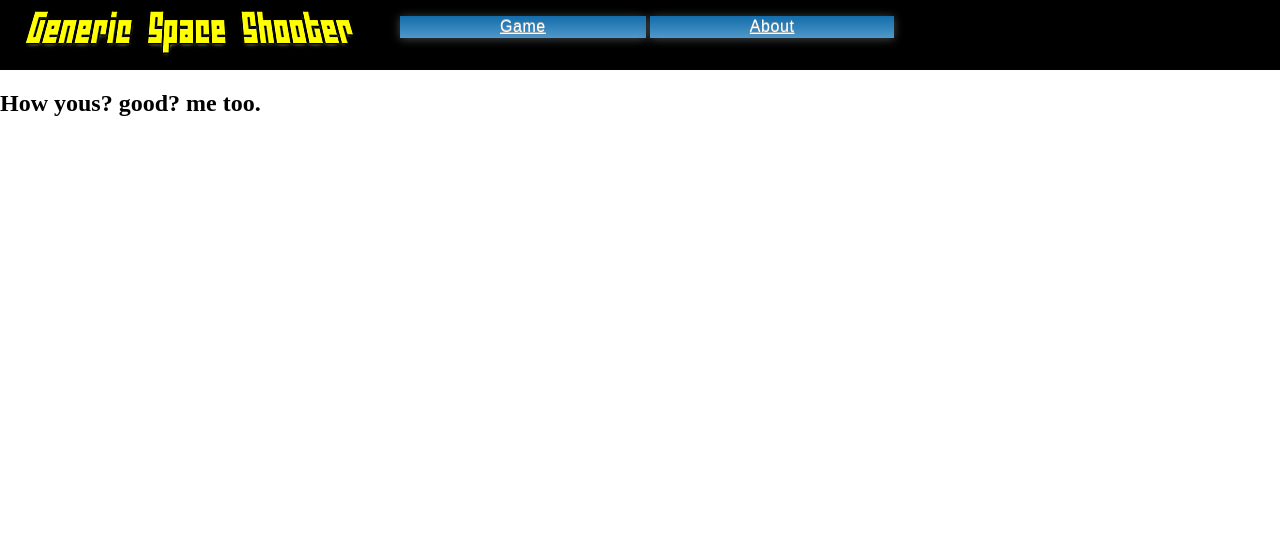
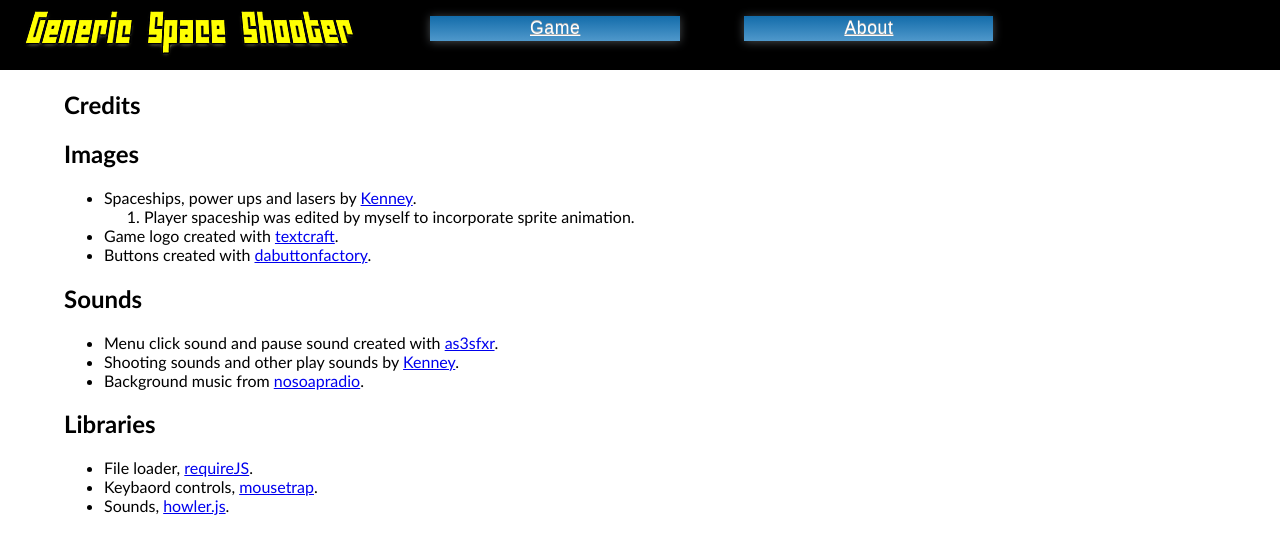
Before and after one commit to Jafnee/Generic-Space-Shooter, a plain HTML site: page about.html in a window 1280 px wide. Drawn offline with Linux system fonts and the light colour scheme.

Commit message:
Added credits to the about page

```diff
--- a/about.html
+++ b/about.html
@@ -4,7 +4,7 @@
         <title>Generic Space Shooter</title>
         <meta charset="UTF-8">
 		<link rel="shortcut icon" href="./images/logo/favicon.ico" />
-		<link rel="stylesheet" type="text/css" href="css/main.css" />
+		<link rel="stylesheet" href="css/main.css" />
     </head>
     <body>
 		<header>
@@ -12,13 +12,40 @@
 			</div>
 			<nav id="buttons">
 				<ul>
-				<a href="index.html">Game</a>
-				<a href="about.html">About</a>
+				<li><a href="index.html" title="Main Page">Game</a></li>
+				<li><a href="about.html" title="About Page">About</a></li>
 				</ul>
-			<nav>
+			</nav>
 		</header>
         <article id="about">
-		<h1>How yous? good? me too.</h1>
+			<h1>Credits</h1>
+			<section>
+				<h2>Images</h2>
+				<ul>
+				<li>Spaceships, power ups and lasers by <a href="http://www.kenney.nl">Kenney</a>.</li>
+					<ol>
+						<li>Player spaceship was edited by myself to incorporate sprite animation.</li>
+					</ol>
+				<li>Game logo created with <a href="http://textcraft.net/">textcraft</a>.</li>
+				<li>Buttons created with <a href="http://dabuttonfactory.com/">dabuttonfactory</a>.</li>
+				</ul>
+			</section>
+			<section>
+				<h2>Sounds</h2>
+				<ul>
+				<li>Menu click sound and pause sound created with <a href="http://www.superflashbros.net/as3sfxr/">as3sfxr</a>.</li>
+				<li>Shooting sounds and other play sounds by <a href="http://www.kenney.nl">Kenney</a>.</li>
+				<li>Background music from <a href="http://www.nosoapradio.us/">nosoapradio</a>.</li>
+				</ul>
+			</section>
+			<section>
+				<h2>Libraries</h2>
+				<ul>
+				<li>File loader, <a href="http://requirejs.org/">requireJS</a>.</li>
+				<li>Keybaord controls, <a href="http://craig.is/killing/mice">mousetrap</a>.</li>
+				<li>Sounds, <a href="http://goldfirestudios.com/blog/104/howler.js-Modern-Web-Audio-Javascript-Library">howler.js</a>.</<li>
+				</ul>
+			</section>
         </article>
     </body>
 </html>
--- a/css/main.css
+++ b/css/main.css
@@ -14,6 +14,17 @@ nav {
 	top: 0px;
 	left: 360px;
 	z-index: 2;
+}
+
+ nav#buttons ul{
+list-style-type:none;
+text-align:center;
+}
+
+ nav#buttons li{
+display:inline;
+padding:0 30px;
+font-size:1.1em;
 }
 
 nav#buttons a{
@@ -62,10 +73,10 @@ section#gameSection {
 }
 
 #about {
-	cursor: crosshair;
 	position: absolute;
 	top: 70px;
-	left: 0px;
+	left: 5%;
+	font-family: Futura, "Trebuchet MS", Arial, sans-serif;
 }
 
 #gameCanvas {
```
Also changed, not shown: index.html (+1 -1 lines).
